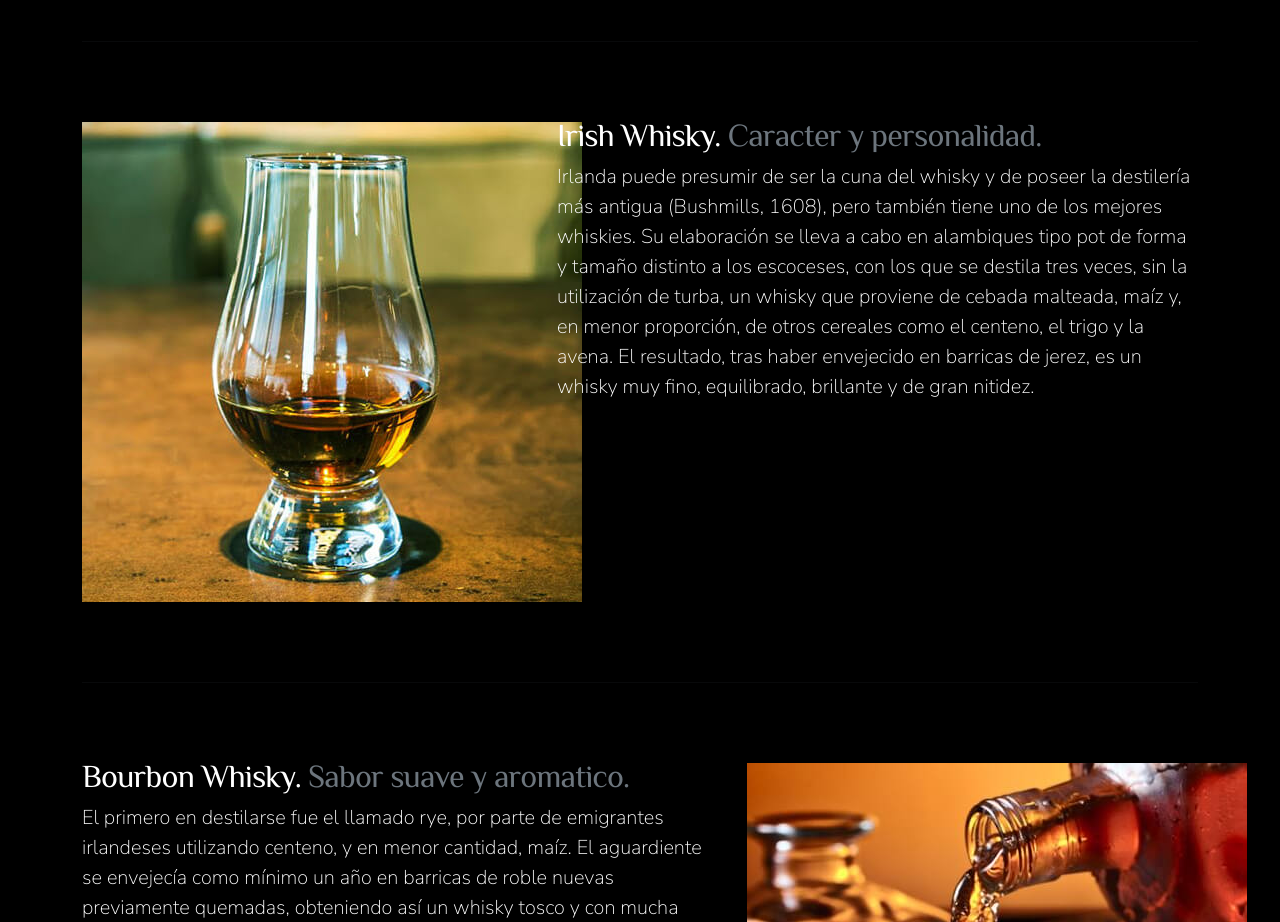
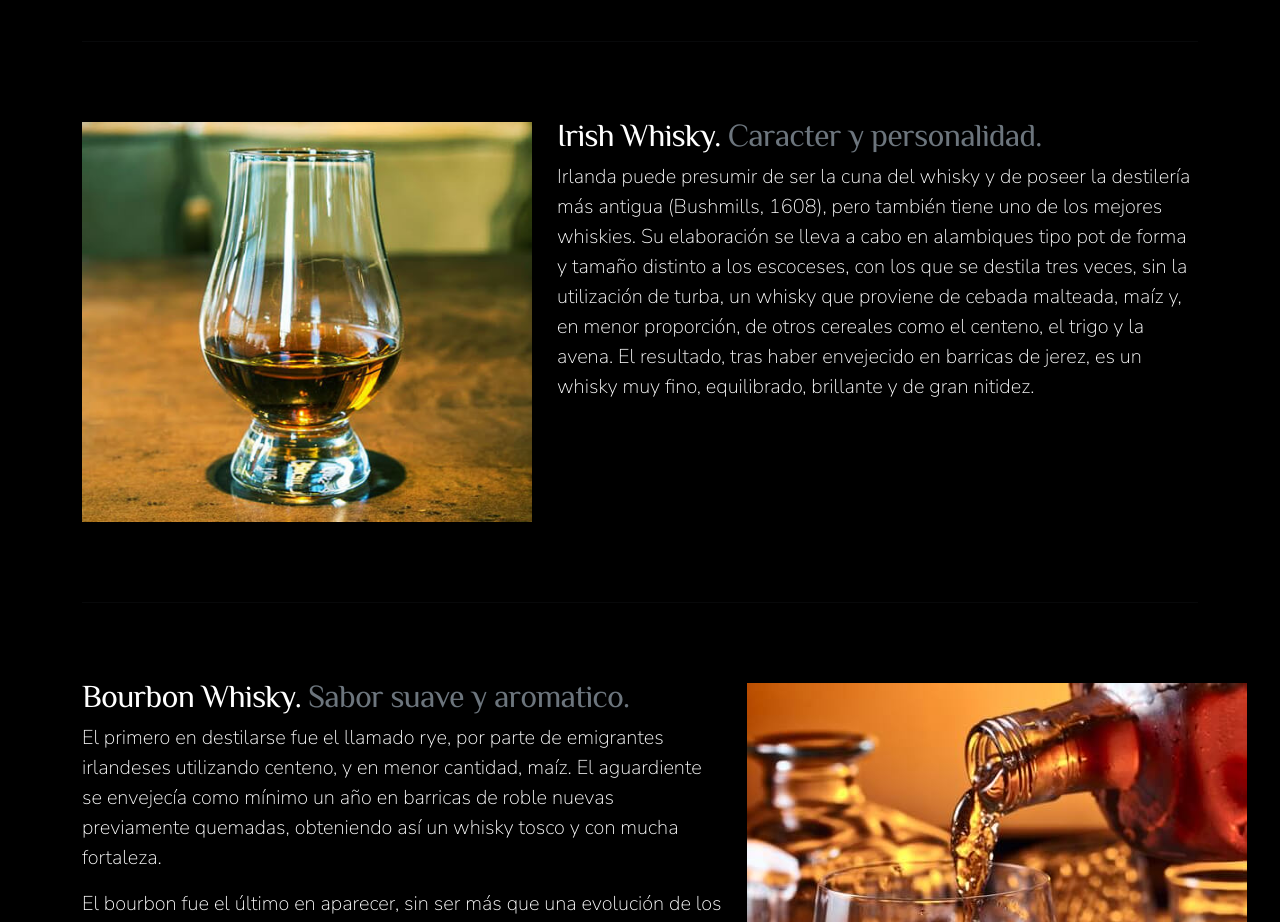
Before and after one commit to matiiezequiiel/Whisky_Aguirre_Matias, a website: page pages/productos.html in a window 1280 px wide. Shown: the part 2100-3022 px from the top of the page. Drawn offline with nearby package versions, Linux system fonts and the light colour scheme.

Commit message:
optimizacion de imagenes

```diff
--- a/pages/productos.html
+++ b/pages/productos.html
@@ -259,7 +259,7 @@
             </p>
           </div>
           <div class="col-xl-5 order-xl-1">
-            <img src="../assets/img_irish_descripcion.jpg" alt="irish_descripcion" >
+            <img src="../assets/img_irish_descripcion.jpg" alt="irish_descripcion" width="450px" height="400px" >
           </div>
         </div>
 
@@ -278,7 +278,7 @@
             </p>
           </div>
           <div class="col-xl-5">
-            <img src="../assets/img_american_descripcion.jpg" alt="american_descripcion">
+            <img src="../assets/img_american_descripcion.jpg" alt="american_descripcion" >
           </div>
         </div>
 
```
